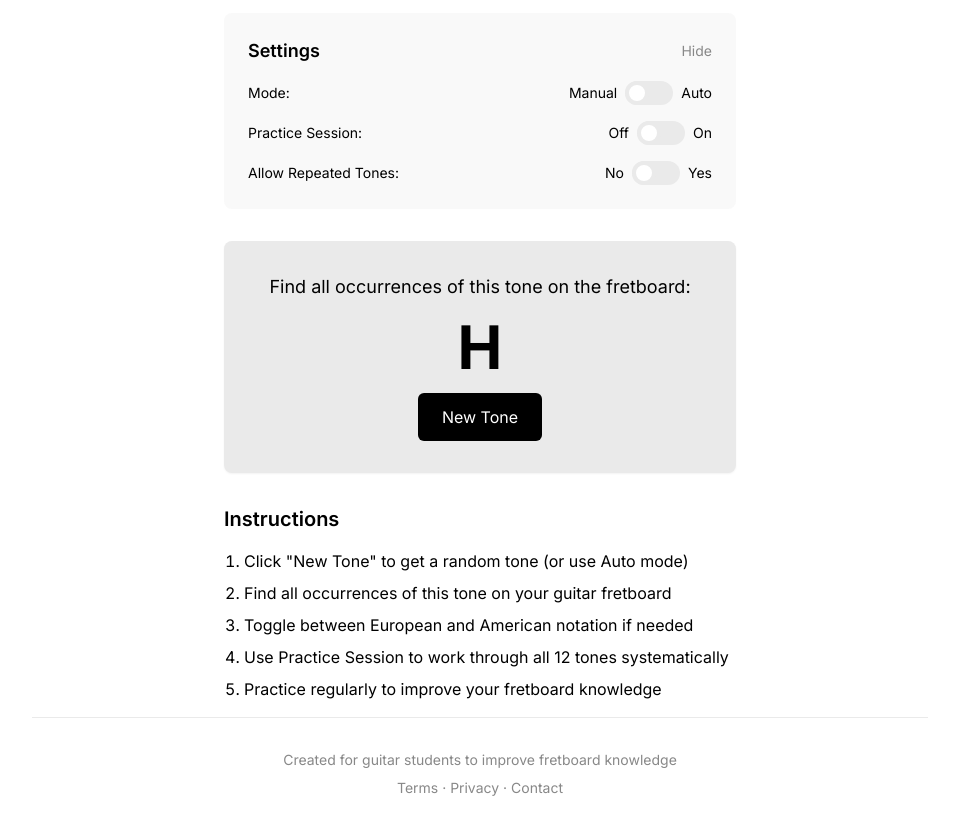
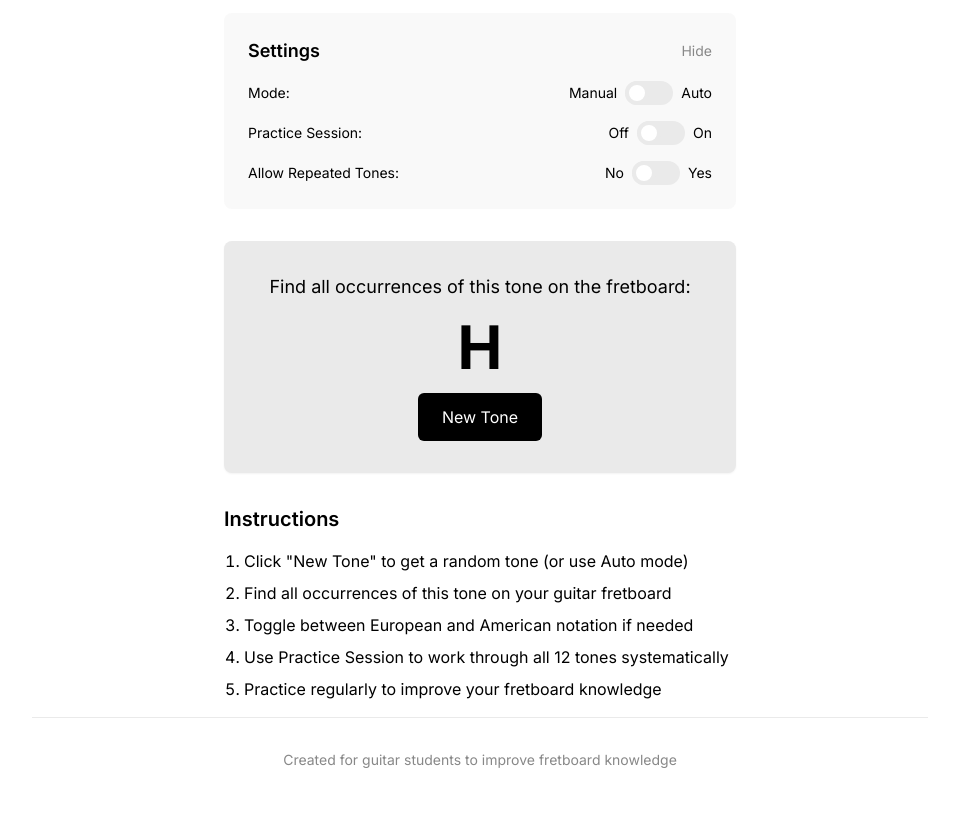
Before and after one commit to pilot2254/guitar-tone-finder, a plain HTML site: page index.html in a window 1280 px wide. Shown: the part 99-929 px from the top of the page, without its empty margins (160-1119 px from the left). After the commit the page ends 901 px from the top, so only its background shows below. Drawn offline with nearby package versions, Linux system fonts and the light colour scheme.

Commit message:
Removed hyperlinks from footer

```diff
--- a/index.html
+++ b/index.html
@@ -199,11 +199,6 @@
 
     <footer class="w-full max-w-4xl px-6 py-8 border-t border-vercel-lightgray text-center text-sm text-vercel-gray">
         <p>Created for guitar students to improve fretboard knowledge</p>
-        <p class="mt-2">
-            <a href="#" class="hover:text-black transition-colors">Terms</a> ·
-            <a href="#" class="hover:text-black transition-colors">Privacy</a> ·
-            <a href="#" class="hover:text-black transition-colors">Contact</a>
-        </p>
     </footer>
 
     <script src="script.js"></script>
```
